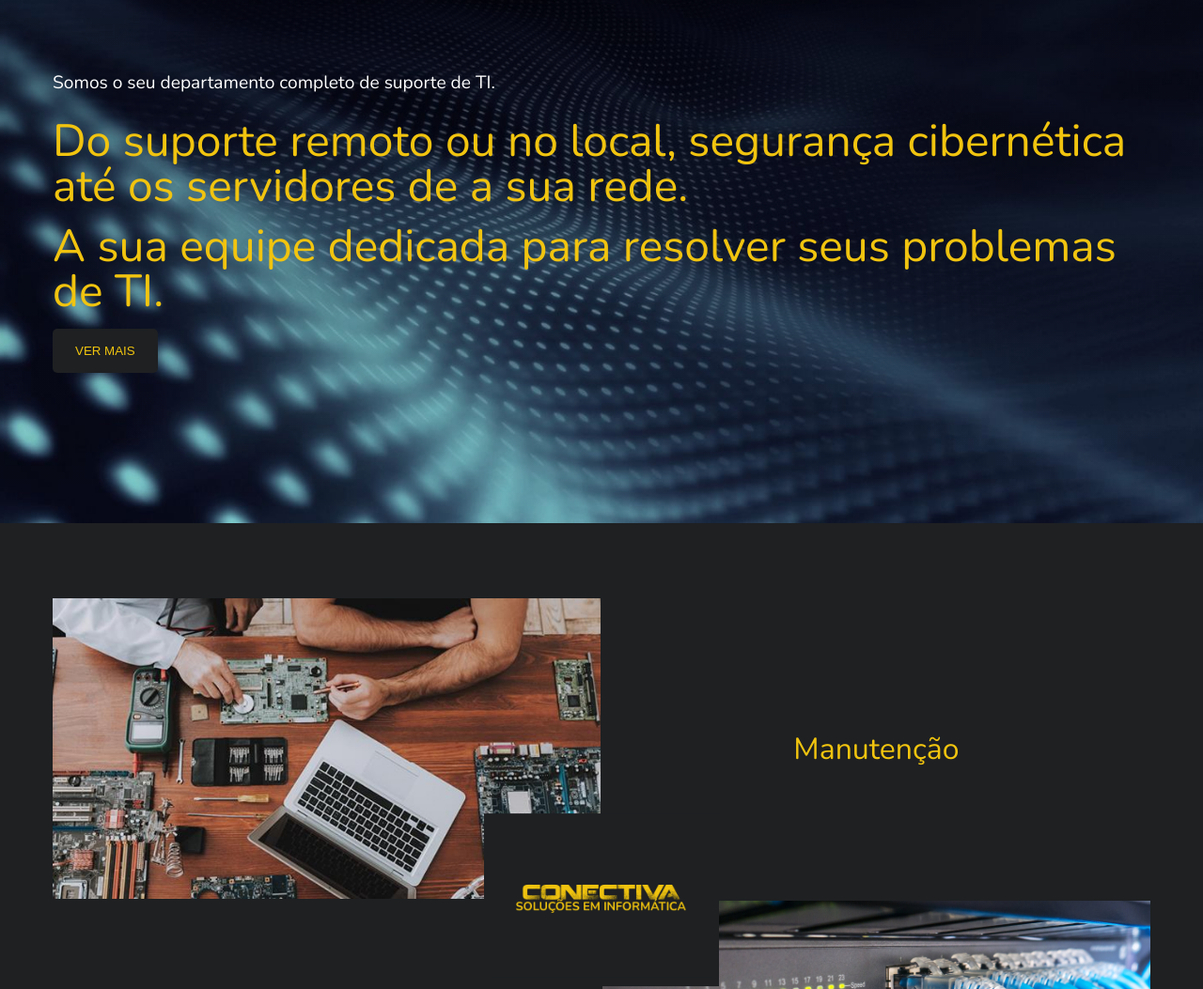
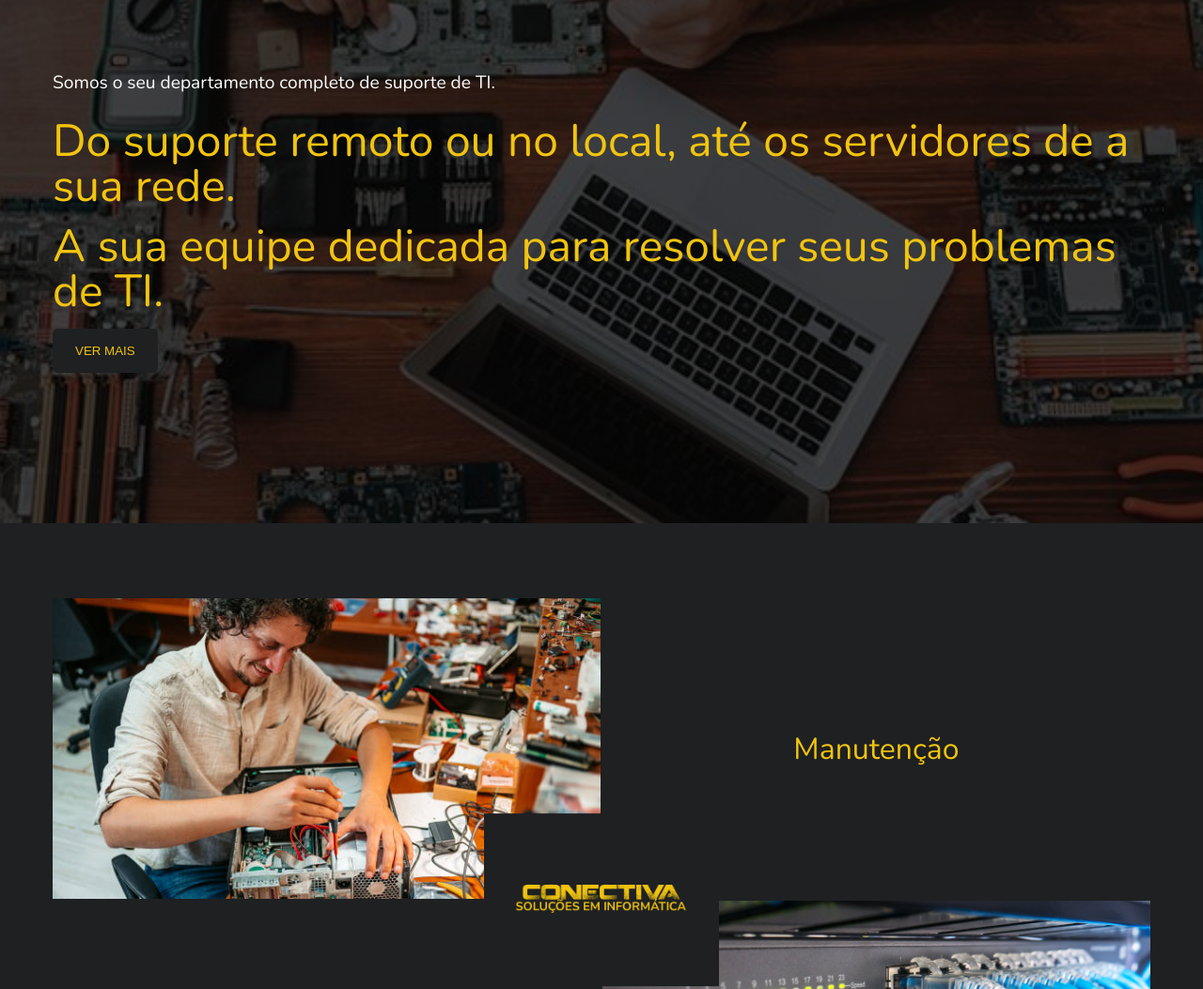
Before and after one commit to ConectivaDev/Conectiva.dev, a plain HTML site: page index.html in a window 1280 px wide. Shown: the part 256-1309 px from the top of the page at 94% size. Drawn offline with nearby package versions, Linux system fonts and the light colour scheme.

Commit message:
Atualização da imagem de fundo

```diff
--- a/index.html
+++ b/index.html
@@ -38,7 +38,7 @@
       <div class="section__container header__container">
         <div class="header__content">
           <p>Somos o seu departamento completo de suporte de TI.</p></br>
-          <h1>Do suporte remoto ou no local, segurança cibernética até os servidores de a sua rede.</h1>
+          <h1>Do suporte remoto ou no local, até os servidores de a sua rede.</h1>
           <h1>A sua equipe dedicada para resolver seus problemas de TI.</h1>
           <div class="header__btn">
 
--- a/styles.css
+++ b/styles.css
@@ -103,12 +103,9 @@ body {
 }
 
 .header {
-  background-image: linear-gradient(
-      to bottom,
-      rgba(0, 0, 0, 0.4),
-      rgba(0, 0, 0, 0)
-    ),
-    url("assets/header.jpg");
+
+    background-image: linear-gradient(rgba(0, 0, 0, 0.7), rgba(0, 0, 0, 0.7)),
+    url("assets/banner-1.jpg");
   background-position: center center;
   background-size: cover;
   background-repeat: no-repeat;
@@ -218,7 +215,7 @@ nav {
 }
 
 .banner__card:nth-child(1) {
-  background-image: url("assets/banner-1.jpg");
+  background-image: url("assets/banner-0.jpg");
   background-position: center center;
   background-size: cover;
   background-repeat: no-repeat;
```
Also changed, not shown: assets/banner-0.jpg (added).
